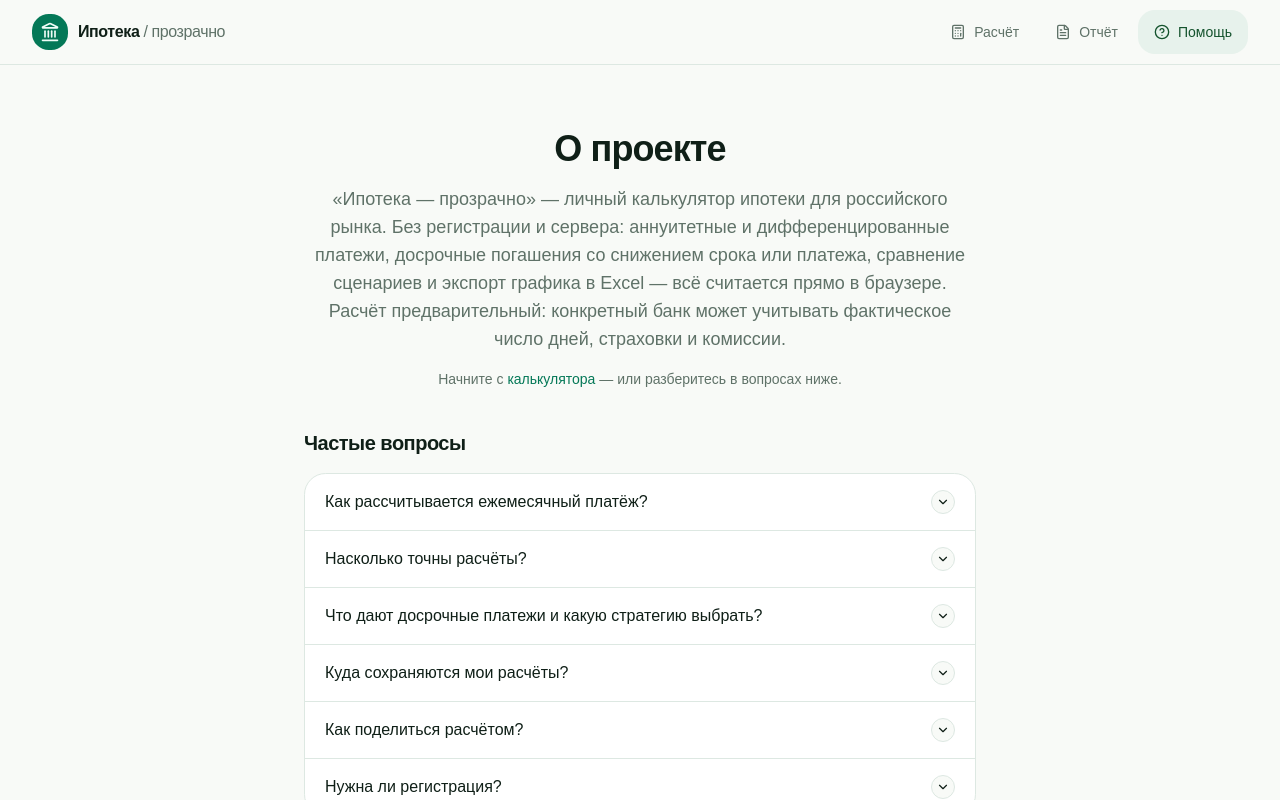
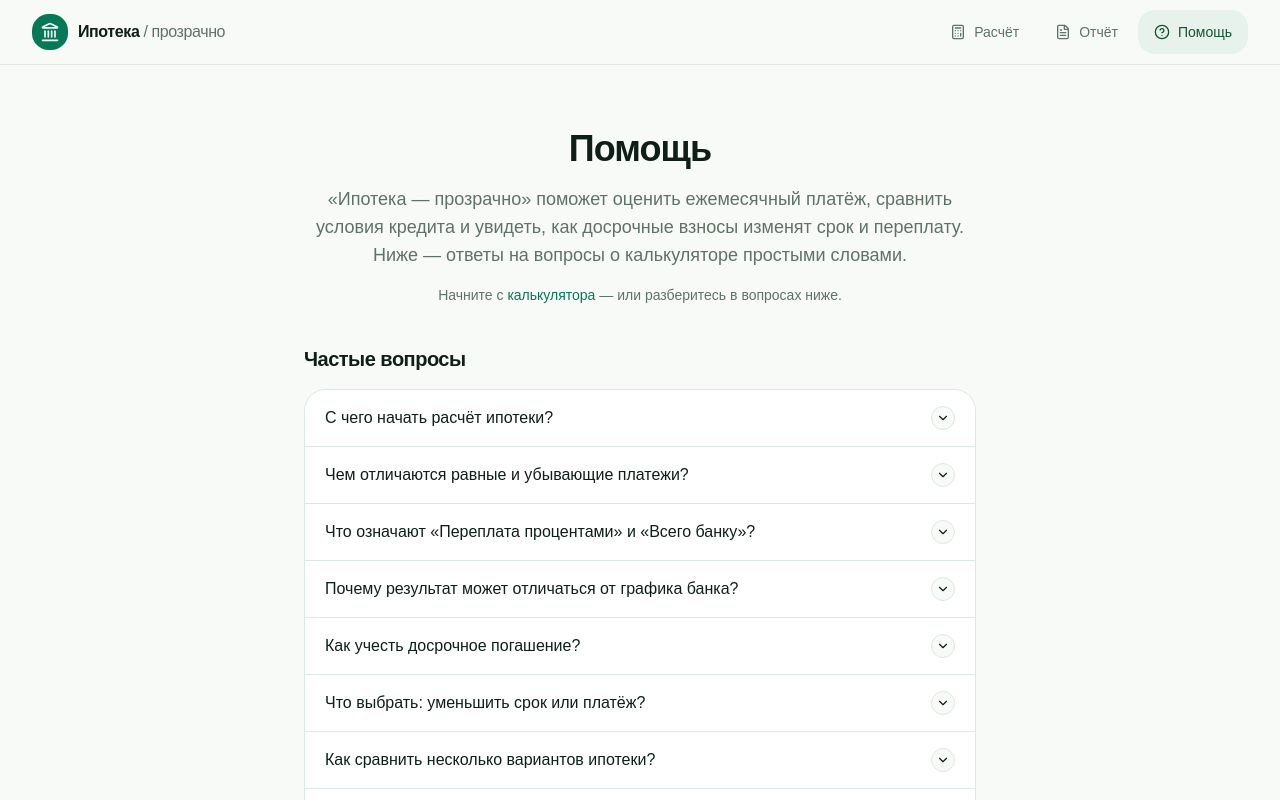
Before and after one commit to kliganN/mortgage-calc, a React (Vite) app: page /about in a window 1280 px wide. Shown: the top 800 px of the page. Built offline with nearby package versions, Linux system fonts and the light colour scheme; no server answers.

Commit message:
Help category

```diff
--- a/src/lib/seo.ts
+++ b/src/lib/seo.ts
@@ -43,14 +43,14 @@ export function getSeo(location: string, siteUrl: string | null): PageSeo {
 	const title = calculator
 		? "Ипотечный калькулятор с досрочным погашением"
 		: about
-			? "Как рассчитывается ипотека и хранятся данные"
+			? "Помощь по ипотечному калькулятору"
 			: path === "/report"
 				? "Отчёт по ипотеке для печати"
 				: "Страница не найдена";
 	const description = calculator
 		? "Рассчитайте платёж по ипотеке, переплату и досрочное погашение. Сравните уменьшение срока и платежа, изучите график и скачайте Excel. Без регистрации."
 		: about
-			? "Методика ипотечного калькулятора: аннуитетные и дифференцированные платежи, досрочное погашение, точность расчётов и хранение данных в браузере."
+			? "Простые ответы о расчёте ипотеки: платежи, досрочное погашение, сравнение вариантов, сохранение расчётов и скачивание графика в Excel или PDF."
 			: "Вернитесь к ипотечному калькулятору, чтобы рассчитать платёж и график погашения.";
 	return {
 		title: `${title} | ${BRAND}`,
--- a/src/pages/AboutPage.tsx
+++ b/src/pages/AboutPage.tsx
@@ -10,45 +10,75 @@ interface FaqItem {
 
 const FAQ_ITEMS: FaqItem[] = [
 	{
+		id: "start",
+		question: "С чего начать расчёт ипотеки?",
+		answer:
+			"Укажите стоимость жилья, первоначальный взнос, срок, процентную ставку и дату первого платежа. Сумма кредита — это стоимость жилья за вычетом взноса. Калькулятор сразу покажет ежемесячный платёж, переплату и график погашения. Если измените условия, результат обновится автоматически.",
+	},
+	{
 		id: "payment",
-		question: "Как рассчитывается ежемесячный платёж?",
+		question: "Чем отличаются равные и убывающие платежи?",
 		answer:
-			"Аннуитетный платёж: P = S·i·(1+i)ⁿ / ((1+i)ⁿ−1), где S — сумма кредита, i — годовая ставка, делённая на 12 и на 100, n — число месяцев. При нулевой ставке P = S/n. Дифференцированный платёж — доля основного долга плюс проценты на остаток. Проценты и платежи округляются до копейки за каждый месяц.",
+			"При равных платежах (аннуитетных) вы каждый месяц платите примерно одну и ту же сумму. При убывающих (дифференцированных) первые платежи больше, а затем постепенно уменьшаются. Выберите нужный тип в параметрах кредита — обычно он указан в предложении банка.",
+	},
+	{
+		id: "overpayment",
+		question: "Что означают «Переплата процентами» и «Всего банку»?",
+		answer:
+			"Переплата — это проценты за пользование кредитом за весь срок. «Всего банку» — сумма кредита вместе с этими процентами. Первоначальный взнос в неё не входит. Страховки, комиссии и другие дополнительные расходы калькулятор не учитывает.",
 	},
 	{
 		id: "accuracy",
-		question: "Насколько точны расчёты?",
+		question: "Почему результат может отличаться от графика банка?",
 		answer:
-			"Все суммы внутри калькулятора считаются в целых копейках, с округлением процентов и платежей до копейки. Расчёт носит предварительный характер и не является офертой — точные условия всегда уточняйте в банке.",
+			"Калькулятор делает предварительный расчёт: ставка считается постоянной на весь срок, а дополнительные расходы не включаются. Банк может иначе учитывать число дней в месяце, даты платежей и досрочное погашение. Используйте результат для сравнения вариантов, а точный график уточняйте в банке.",
 	},
 	{
 		id: "early",
-		question: "Что дают досрочные платежи и какую стратегию выбрать?",
+		question: "Как учесть досрочное погашение?",
 		answer:
-			"Разовый или регулярный досрочный платёж уменьшает остаток долга. При одинаковых суммах и датах досрочных платежей сохранение планового платежа с сокращением срока обычно сильнее уменьшает проценты. Уменьшение платежа снижает обязательную ежемесячную нагрузку. Сравните оба варианта при своих условиях в блоке «Сравнение сценариев».",
+			"Раскройте блок «Досрочное погашение». Для отдельного взноса нажмите «Добавить разовый платёж», укажите номер месяца от начала кредита и сумму. Если хотите доплачивать каждый месяц, заполните «Регулярную надбавку» и выберите, с какого месяца начать. Досрочная сумма вносится сверх обычного платежа.",
+	},
+	{
+		id: "strategy",
+		question: "Что выбрать: уменьшить срок или платёж?",
+		answer:
+			"«Уменьшить срок» — закончить выплату кредита раньше. Если у вас равные платежи, обычный ежемесячный платёж при этом сохраняется. «Уменьшить платёж» — платить меньше каждый месяц после досрочного взноса. Попробуйте оба варианта: калькулятор покажет, как изменятся срок и переплата при ваших условиях.",
+	},
+	{
+		id: "compare",
+		question: "Как сравнить несколько вариантов ипотеки?",
+		answer:
+			"Под графиками откройте вкладку «Сравнение сценариев» и нажмите «Добавить текущий сценарий». Затем измените ставку, срок, взнос или досрочные платежи в калькуляторе. Добавленный вариант останется рядом с текущим — можно сравнить платежи, переплату и срок погашения. Всего можно добавить до трёх вариантов к текущему расчёту.",
 	},
 	{
 		id: "storage",
-		question: "Куда сохраняются мои расчёты?",
+		question: "Как сохранить расчёт и вернуться к нему позже?",
 		answer:
-			"История хранится в вашем браузере (localStorage), а расчёты выполняются локально. Любой человек с доступом к этому профилю браузера может открыть историю. Очистка данных сайта удалит её. Если вы открываете ссылку с расчётом, параметры находятся в URL и могут попасть в историю браузера и журналы хостинга или CDN.",
+			"Нажмите «Сохранить» над калькулятором. Чтобы вернуться к расчёту, раскройте блок «История расчётов» внизу страницы и нажмите на его название. История доступна только в том браузере и на том устройстве, где вы её сохранили. Очистка данных сайта удалит историю; другие люди с доступом к вашему браузеру тоже смогут её посмотреть.",
 	},
 	{
 		id: "share",
 		question: "Как поделиться расчётом?",
 		answer:
-			"Нажмите «Поделиться» над калькулятором: весь расчёт кодируется в адрес страницы, и получатель увидит ровно ваши параметры, просто открыв ссылку. Никакой базы данных — вся информация внутри самого URL.",
+			"Нажмите «Поделиться», затем «Скопировать ссылку» и отправьте её получателю. По ссылке откроются ваши условия кредита и досрочные платежи. Её также можно открыть на другом устройстве. Любой, у кого есть ссылка, сможет увидеть эти параметры; ссылка может остаться в истории браузера.",
+	},
+	{
+		id: "export",
+		question: "Как скачать график платежей или сохранить PDF?",
+		answer:
+			"Нажмите «Скачать Excel» рядом с вкладками платежей и сравнения — получите файл с условиями кредита и полным графиком. Кнопка «Печать / PDF» откроет отчёт. Нажмите в нём «Печать / Сохранить в PDF», затем выберите принтер или сохранение в PDF в окне печати браузера.",
 	},
 	{
 		id: "account",
 		question: "Нужна ли регистрация?",
 		answer:
-			"Нет. Регистрация не требуется. Все функции работают в браузере: расчёты, графики, экспорт в Excel и печать PDF выполняются прямо в браузере.",
+			"Нет, создавать аккаунт не нужно. Можно сразу считать ипотеку, сравнивать варианты, сохранять расчёты в историю и скачивать график. Все расчёты выполняются на вашем устройстве в браузере.",
 	},
 ];
 
 /**
- * Страница «О нас»: о проекте + FAQ-аккордеон на нативных <details>/<summary>.
+ * Страница «Помощь»: о проекте и ответы на вопросы в <details>/<summary>.
  * Разметка работает и без JavaScript (браузер сам раскрывает пункты);
  * React-слой лишь превращает список в «настоящий» аккордеон — при открытии
  * одного пункта предыдущий закрывается.
@@ -60,15 +90,12 @@ export default function AboutPage() {
 		<div className="mx-auto max-w-2xl space-y-10 py-8">
 			<section className="space-y-4 text-center">
 				<h1 className="text-3xl font-bold tracking-tight text-balance sm:text-4xl">
-					О проекте
+					Помощь
 				</h1>
 				<p className="text-lg text-muted-foreground">
-					«Ипотека — прозрачно» — личный калькулятор ипотеки для российского
-					рынка. Без регистрации и сервера: аннуитетные и дифференцированные
-					платежи, досрочные погашения со снижением срока или платежа, сравнение
-					сценариев и экспорт графика в Excel — всё считается прямо в браузере.
-					Расчёт предварительный: конкретный банк может учитывать фактическое
-					число дней, страховки и комиссии.
+					«Ипотека — прозрачно» поможет оценить ежемесячный платёж, сравнить
+					условия кредита и увидеть, как досрочные взносы изменят срок и
+					переплату. Ниже — ответы на вопросы о калькуляторе простыми словами.
 				</p>
 				<p className="text-sm text-muted-foreground">
 					Начните с{" "}
```
